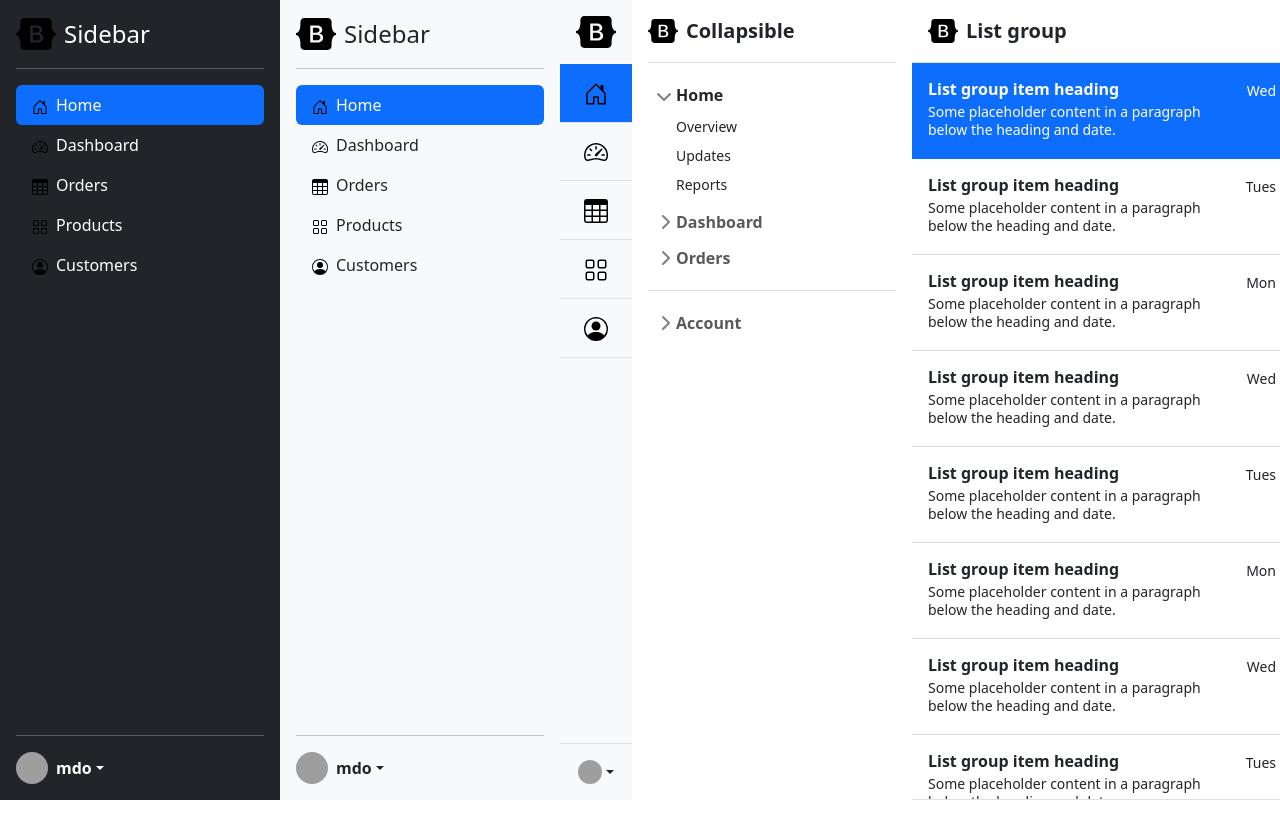
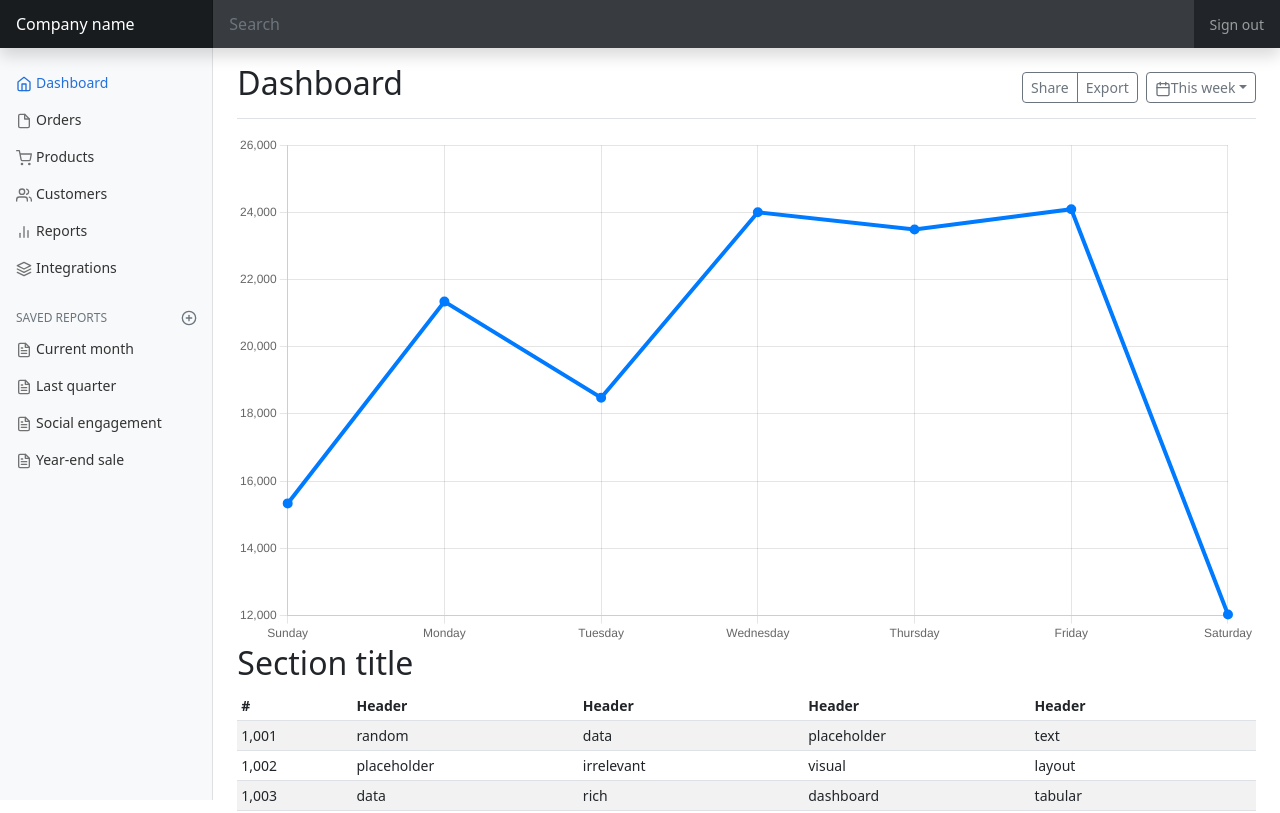
Before and after one commit to NDeleo94/bootstrapmocks, a React (Create React App) app: page / in a window 1280 px wide. Shown: the top 813 px of the page. Built offline with nearby package versions, Linux system fonts and the light colour scheme; grey boxes are pictures that could not be loaded.

Commit message:
Se cambia a Dashboard

```diff
--- a/src/Main.jsx
+++ b/src/Main.jsx
@@ -1,13 +1,13 @@
 import React from "react";
 // import Album from "./Pages/Album/Album";
 // import Carousel from "./Pages/Carousel/Carousel";
-// import Dashboard from "./Pages/Dashboard/Dashboard";
-import Sidebars from "./Pages/Sidebars/Sidebars";
+import Dashboard from "./Pages/Dashboard/Dashboard";
+// import Sidebars from "./Pages/Sidebars/Sidebars";
 
 const Main = () => {
   return (
     <div>
-      <Sidebars />
+      <Dashboard />
     </div>
   );
 };
```
